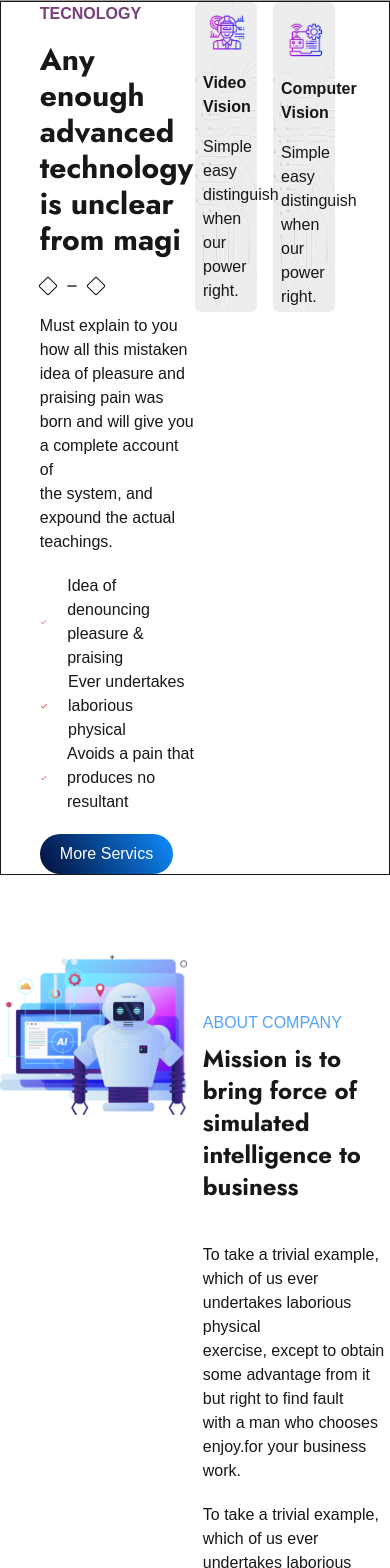
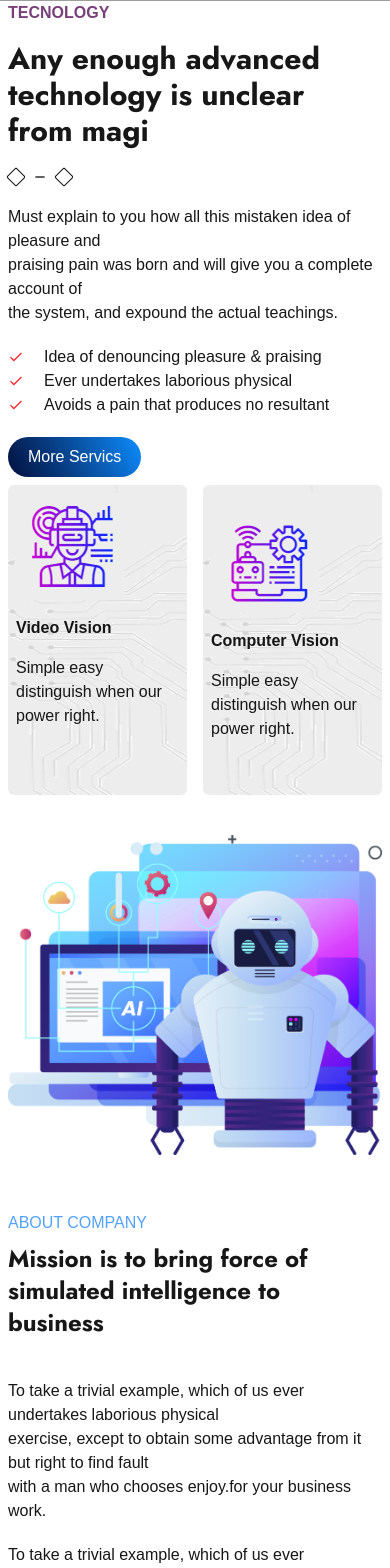
Before and after one commit to AnasAhmedFND/Bighlo, a Next.js app: page / in a window 390 px wide. Shown: the part 366-1934 px from the top of the page. Built offline with nearby package versions, Linux system fonts and the light colour scheme; no server answers; grey boxes are pictures that could not be loaded.

Commit message:
about-h section responsive done

```diff
--- a/src/Compunents/Home/About_h.jsx
+++ b/src/Compunents/Home/About_h.jsx
@@ -8,15 +8,15 @@ const jost = Jost({
 
 const About_h = () => {
     return (
-        <section className=' container mx-auto pt-20'>
+        <section className=' container mx-auto md:pt-20 mt-10 md:px-0 px-2'>
             {/* container */}
-            <div className="flex justify-between pb-5">
-                <div className=" w-[48%] ">
+            <div className="md:flex justify-between pb-5">
+                <div className=" md:w-[48%] ">
                     <img src="/home/h-about.png" alt="robot" />
                 </div>
 
                 {/* right */}
-                <div className=" w-[48%] ">
+                <div className=" md:w-[48%] ">
                     <p className='mt-14 text-blue-400 '>ABOUT COMPANY</p>
 
                     <h3 className={`${jost.className} font-bold text-2xl mt-2 `}>Mission is to bring force of <br />
@@ -36,23 +36,23 @@ const About_h = () => {
             </div>
 
             {/* tocan items */}
-            <div className="flex w-[60%] mx-auto border-t py-5 justify-between ">
-                <div className="flex items-center gap-2">
+            <div className="md:flex md:w-[60%] mx-auto border-t py-5 justify-between ">
+                <div className="flex items-center md:gap-2  gap-5 md:border-none border-b md:mt-0 mt-2 ">
                     <h4 className='font-bold text-4xl '>2.5k </h4>
                     <p>Completed <br /> Work</p>
                 </div>
 
-                <div className="flex items-center gap-2">
+                <div className="flex items-center md:gap-2  gap-5 md:border-none border-b md:mt-0 mt-2 ">
                     <h4 className='font-bold text-4xl '>1.7k </h4>
                     <p>Business <br /> Covered</p>
                 </div>
 
-                <div className="flex items-center gap-2">
+                <div className="flex items-center md:gap-2  gap-5 md:border-none border-b md:mt-0 mt-2 ">
                     <h4 className='font-bold text-4xl '>375 </h4>
                     <p>Expert <br /> Scientists</p>
                 </div>
 
-                <div className="flex items-center gap-2">
+                <div className="flex items-center md:gap-2  gap-5 md:border-none border-b md:mt-0 mt-2 ">
                     <h4 className='font-bold text-4xl '>3.5m </h4>
                     <p>Happy <br /> Customers</p>
                 </div>
--- a/src/Compunents/Home/Technology.jsx
+++ b/src/Compunents/Home/Technology.jsx
@@ -13,10 +13,10 @@ const jost = Jost({
 const Technology = () => {
 
   return (
-    <section className='container mx-auto border '>
-      <div className="flex  justify-center">
+    <section className='container mx-auto  md:px-0 px-2 '>
+      <div className="md:flex md:justify-center">
         {/* left div */}
-        <div className=" w-[40%] ">
+        <div className=" md:w-[40%] ">
           <h5 className='text-[#783f78] font-bold '>TECNOLOGY</h5>
           <h3 className={`${jost.className} text-3xl font-bold mt-4  `} >Any enough advanced <br />
             technology is unclear <br />
@@ -42,9 +42,9 @@ const Technology = () => {
         </div>
 
         {/* Right div */}
-        <div className="flex gap-4 w-[40%]  ">
+        <div className="flex gap-4 md:w-[40%] md:mt-0 mt-2  ">
           {/* card-1 */}
-          <div className=" w-[40%] h-[310px]  p-2 relative rounded-md  "  >
+          <div className=" md:w-[40%] h-[310px]  p-2 relative rounded-md  "  >
             <img src="/home/tac1.png" alt="ruboot" />
             <h5 className='font-bold  mt-4 '>Video Vision</h5>
             <p className='mt-4'>Simple easy distinguish when our power right.</p>
@@ -52,7 +52,7 @@ const Technology = () => {
           </div>
 
           {/* card-2 */}
-           <div className=" w-[40%] h-[310px]  p-2 relative rounded-md  "  >
+           <div className=" md:w-[40%] h-[310px]  p-2 relative rounded-md  "  >
             <img src="/home/tac2.png" alt="ruboot" />
             <h5 className='font-bold  mt-4 '>Computer Vision</h5>
             <p className='mt-4'>Simple easy distinguish when our power right.</p>
```
